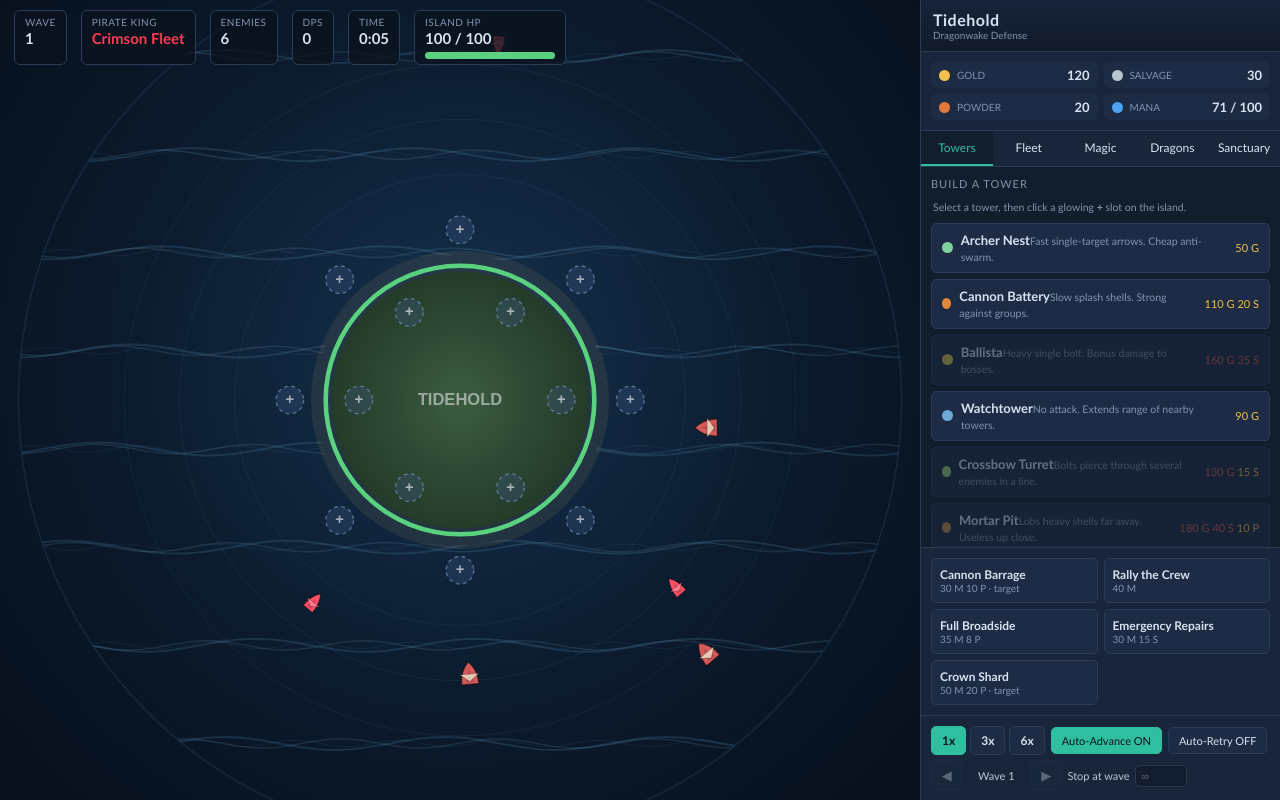
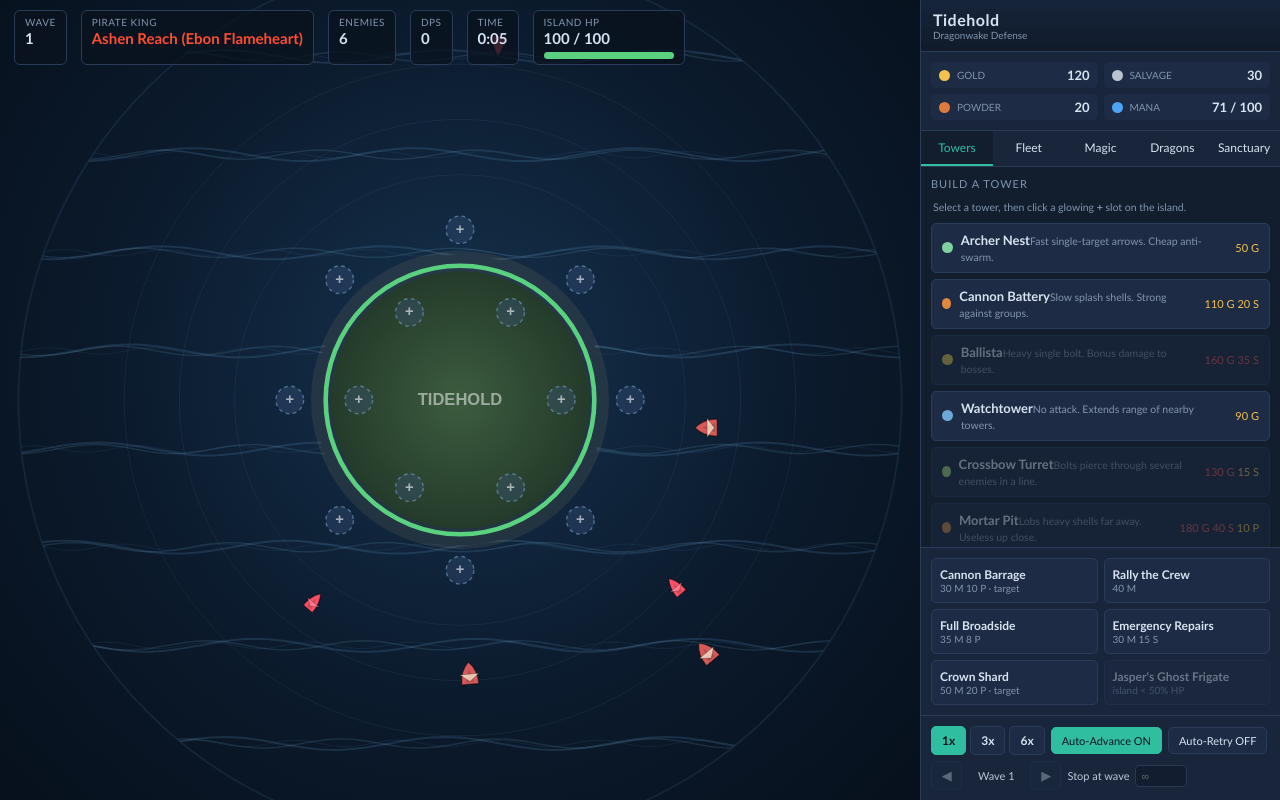
Before and after one commit to ItzMorphineTime/PirateDefence, a React (Vite) app: page / in a window 1280 px wide. Built offline with nearby package versions, Linux system fonts and the light colour scheme.

Commit message:
Refactored Pirate Kings to use LORE of YoHoHo and including LORE.md file

```diff
--- a/src/game/GameEngine.ts
+++ b/src/game/GameEngine.ts
@@ -736,6 +736,7 @@ export class GameEngine {
         broadside: { ...this.abilities.states.broadside },
         repairs: { ...this.abilities.states.repairs },
         crownShard: { ...this.abilities.states.crownShard },
+        ghostFrigate: { ...this.abilities.states.ghostFrigate },
       },
       dragon: {
         ...this.dragons.state,
--- a/src/game/data/abilities.ts
+++ b/src/game/data/abilities.ts
@@ -41,6 +41,14 @@ export const ABILITY_DEFS: Record<AbilityId, AbilityDef> = {
     cooldown: 16,
     targeted: true,
   },
+  ghostFrigate: {
+    id: "ghostFrigate",
+    name: "Jasper's Ghost Frigate",
+    desc: "Call Jasper Barrow's spectral war frigate to defend the island for 20s. Only when the island is below half health.",
+    cost: { mana: 100 },
+    cooldown: 45,
+    targeted: false,
+  },
 };
 
 export const ABILITY_LIST: AbilityId[] = [
@@ -49,6 +57,7 @@ export const ABILITY_LIST: AbilityId[] = [
   "broadside",
   "repairs",
   "crownShard",
+  "ghostFrigate",
 ];
 
 // Tunable ability effect values.
@@ -59,4 +68,8 @@ export const ABILITY_TUNING = {
   rallyAttackSpeedMult: 1.6,
   broadsideDamageMult: 3,
   repairsAmount: 35,
+  /** Ghost War Frigate summon lifetime (seconds). */
+  ghostFrigateLifeSec: 20,
+  /** Island HP fraction below which the Ghost Frigate can be summoned. */
+  ghostFrigateHpThreshold: 0.5,
 };
--- a/src/game/data/enemies.ts
+++ b/src/game/data/enemies.ts
@@ -50,12 +50,12 @@ export const ENEMY_DEFS: Record<EnemyId, EnemyDef> = {
     color: "#d63d5e",
   },
 
-  // ======================= Phase 5: Faction enemies =======================
-  // Crimson Fleet — cheap, fast swarmers. Few HP each but they flood the field;
-  // splash damage is the natural counter.
-  crimsonSwarmer: {
-    id: "crimsonSwarmer",
-    name: "Crimson Swarmer",
+  // ======================= Phase 5: Pirate King enemies =======================
+  // Ashen Reach (Ebon Flameheart) — cheap, fast fire-swarmers. Few HP each but
+  // they flood the field; splash damage is the natural counter.
+  ashSwarmer: {
+    id: "ashSwarmer",
+    name: "Ashfire Swarmer",
     baseHp: 12,
     speed: 52,
     armor: 0,
@@ -64,11 +64,11 @@ export const ENEMY_DEFS: Record<EnemyId, EnemyDef> = {
     isBoss: false,
     reward: { gold: 3 },
     color: "#ff5066",
-    faction: "crimson",
+    faction: "flameheart",
   },
-  crimsonReaver: {
-    id: "crimsonReaver",
-    name: "Crimson Reaver Lord",
+  flameheartReaver: {
+    id: "flameheartReaver",
+    name: "Flameheart Reaver Lord",
     baseHp: 520,
     speed: 40,
     armor: 2,
@@ -77,13 +77,14 @@ export const ENEMY_DEFS: Record<EnemyId, EnemyDef> = {
     isBoss: true,
     reward: { gold: 130, salvage: 28, powder: 14 },
     color: "#ff2e4d",
-    faction: "crimson",
+    faction: "flameheart",
   },
 
-  // Ironhull Armada — heavily armored. Armor-shred / pierce is the counter.
-  ironhullBulwark: {
-    id: "ironhullBulwark",
-    name: "Ironhull Bulwark",
+  // Drowned Crown (Adara Thalassa) — heavily armored leviathan-kin. Armor-shred
+  // / pierce is the counter.
+  tidalBulwark: {
+    id: "tidalBulwark",
+    name: "Tidal Bulwark",
     baseHp: 70,
     speed: 16,
     armor: 10,
@@ -92,11 +93,11 @@ export const ENEMY_DEFS: Record<EnemyId, EnemyDef> = {
     isBoss: false,
     reward: { gold: 12, salvage: 3 },
     color: "#7f8a99",
-    faction: "ironhull",
+    faction: "thalassa",
   },
-  ironhullDreadnought: {
-    id: "ironhullDreadnought",
-    name: "Ironhull Dreadnought",
+  thalassaLeviathan: {
+    id: "thalassaLeviathan",
+    name: "Thalassa Leviathan",
     baseHp: 640,
     speed: 14,
     armor: 16,
@@ -105,14 +106,14 @@ export const ENEMY_DEFS: Record<EnemyId, EnemyDef> = {
     isBoss: true,
     reward: { gold: 150, salvage: 40, powder: 16 },
     color: "#5f6b7a",
-    faction: "ironhull",
+    faction: "thalassa",
   },
 
-  // Stormcaller Covenant — very fast, fragile sky strikers. Slow / fire-rate
-  // is the counter (Icey aura, frost towers).
-  stormSkimmer: {
-    id: "stormSkimmer",
-    name: "Storm Skimmer",
+  // Coiled Expanse (Mordekai Drakon) — very fast, fragile serpent racers. Slow
+  // / fire-rate is the counter (Icey aura, frost towers).
+  serpentRacer: {
+    id: "serpentRacer",
+    name: "Serpent Racer",
     baseHp: 26,
     speed: 70,
     armor: 0,
@@ -121,11 +122,11 @@ export const ENEMY_DEFS: Record<EnemyId, EnemyDef> = {
     isBoss: false,
     reward: { gold: 6, powder: 1 },
     color: "#7ad7ff",
-    faction: "stormcallers",
+    faction: "drakon",
   },
-  stormHerald: {
-    id: "stormHerald",
-    name: "Stormcaller Herald",
+  drakonHerald: {
+    id: "drakonHerald",
+    name: "Drakon Herald",
     baseHp: 430,
     speed: 56,
     armor: 3,
@@ -134,14 +135,14 @@ export const ENEMY_DEFS: Record<EnemyId, EnemyDef> = {
     isBoss: true,
     reward: { gold: 135, salvage: 26, powder: 18 },
     color: "#4fb8ff",
-    faction: "stormcallers",
+    faction: "drakon",
   },
 
-  // Drowned Court — self-heal & heal-aura. Burst damage / burn DoT is the
-  // counter (out-damage the regen).
-  drownedMender: {
-    id: "drownedMender",
-    name: "Drowned Mender",
+  // Black Spiral (Nimue Tideborn) — self-heal & heal-aura abyssal spawn. Burst
+  // damage / burn DoT is the counter (out-damage the regen).
+  abyssMender: {
+    id: "abyssMender",
+    name: "Abyssal Mender",
     baseHp: 110,
     speed: 22,
     armor: 2,
@@ -150,14 +151,14 @@ export const ENEMY_DEFS: Record<EnemyId, EnemyDef> = {
     isBoss: false,
     reward: { gold: 13, salvage: 2 },
     color: "#3fae9a",
-    faction: "drowned",
+    faction: "tideborn",
     regenPerSec: 6,
     healAuraPerSec: 5,
     healRadius: 90,
   },
-  drownedLeviathan: {
-    id: "drownedLeviathan",
-    name: "Drowned Leviathan",
+  tidebornKraken: {
+    id: "tidebornKraken",
+    name: "Tideborn Kraken",
     baseHp: 560,
     speed: 20,
     armor: 5,
@@ -166,14 +167,15 @@ export const ENEMY_DEFS: Record<EnemyId, EnemyDef> = {
     isBoss: true,
     reward: { gold: 140, salvage: 34, powder: 15 },
     color: "#2c8c7e",
-    faction: "drowned",
+    faction: "tideborn",
     regenPerSec: 18,
   },
 
-  // Goldhand Syndicate — bulky but reward-rich. No hard gimmick; greed bait.
-  goldhandFactor: {
-    id: "goldhandFactor",
-    name: "Goldhand Factor",
+  // Goldwake Consortium (Merchant King) — bulky but reward-rich. No hard
+  // gimmick; greed bait.
+  goldwakeFactor: {
+    id: "goldwakeFactor",
+    name: "Goldwake Factor",
     baseHp: 95,
     speed: 26,
     armor: 3,
@@ -182,11 +184,11 @@ export const ENEMY_DEFS: Record<EnemyId, EnemyDef> = {
     isBoss: false,
     reward: { gold: 26, salvage: 3, powder: 2 },
     color: "#e8c14a",
-    faction: "goldhand",
+    faction: "goldwake",
   },
-  goldhandKingpin: {
-    id: "goldhandKingpin",
-    name: "Goldhand Kingpin",
+  goldwakeKingpin: {
+    id: "goldwakeKingpin",
+    name: "Goldwake Kingpin",
     baseHp: 480,
     speed: 22,
     armor: 7,
@@ -195,7 +197,7 @@ export const ENEMY_DEFS: Record<EnemyId, EnemyDef> = {
     isBoss: true,
     reward: { gold: 260, salvage: 48, powder: 24 },
     color: "#ffd24a",
-    faction: "goldhand",
+    faction: "goldwake",
   },
 };
 
--- a/src/game/data/factions.ts
+++ b/src/game/data/factions.ts
@@ -1,83 +1,89 @@
 import type { FactionDef, FactionId } from "../types";
 
 /**
- * The five Pirate King factions (Phase 5). The active faction rotates by wave
- * band — each block of WAVE.bossEvery waves is themed by one faction, cycling
- * through FACTION_ORDER. The faction biases the normal spawn pool toward its
- * `signatureEnemy` and supplies the boss for that band's boss wave.
+ * The Pirate Kings of the Dragonwake (Phase 5). Four dragon-hunting Kings from
+ * LORE.md raid the sanctuary; the fifth slot is the Goldwake Consortium, a
+ * greedy merchant-pirate fleet that profits off the dragon-egg bounty economy.
+ * (Jasper Barrow, the one King who *protects* dragons, is not an enemy — he
+ * answers the player's call as a summonable Ghost War Frigate ability.)
+ *
+ * The active King rotates by wave band — each block of WAVE.bossEvery waves is
+ * themed by one King, cycling through FACTION_ORDER. The King biases the normal
+ * spawn pool toward its `signatureEnemy` and supplies the boss for that band's
+ * boss wave.
  *
  * New factions are pure data: add an id to `FactionId`, an entry here, and the
  * signature enemy/boss to `ENEMY_DEFS`. The order they appear in below is the
  * rotation order.
  */
 export const FACTION_DEFS: Record<FactionId, FactionDef> = {
-  crimson: {
-    id: "crimson",
-    name: "Crimson Fleet",
-    desc: "Blood-sailed swarmers that drown the shore in numbers.",
-    color: "#ff3b54",
+  flameheart: {
+    id: "flameheart",
+    name: "Ashen Reach (Ebon Flameheart)",
+    desc: "The Dragon Marauder's fire-swarm — countless ash-sailed raiders set the shore alight.",
+    color: "#ff4d2e",
     family: "land",
-    signatureEnemy: "crimsonSwarmer",
+    signatureEnemy: "ashSwarmer",
     signatureWeight: 14,
     signatureMinWave: 1,
-    boss: "crimsonReaver",
-    counterHint: "Splash & mortar fire shred the swarm.",
+    boss: "flameheartReaver",
+    counterHint: "Splash & mortar fire shred the burning swarm.",
   },
-  ironhull: {
-    id: "ironhull",
-    name: "Ironhull Armada",
-    desc: "Slow, plated juggernauts that shrug off arrows.",
-    color: "#8794a5",
+  thalassa: {
+    id: "thalassa",
+    name: "Drowned Crown (Adara Thalassa)",
+    desc: "The Queen of Leviathans sends plated juggernauts that shrug off arrows.",
+    color: "#3f8aa5",
     family: "sea",
-    signatureEnemy: "ironhullBulwark",
+    signatureEnemy: "tidalBulwark",
     signatureWeight: 9,
     signatureMinWave: 1,
-    boss: "ironhullDreadnought",
-    counterHint: "Armor-Piercing Munitions cut through their plate.",
+    boss: "thalassaLeviathan",
+    counterHint: "Armor-Piercing Munitions cut through leviathan plate.",
   },
-  stormcallers: {
-    id: "stormcallers",
-    name: "Stormcaller Covenant",
-    desc: "Fragile sky-strikers that blitz the island.",
-    color: "#5fc4ff",
+  drakon: {
+    id: "drakon",
+    name: "Coiled Expanse (Mordekai Drakon)",
+    desc: "The Sea Serpent King's racers blitz the island faster than the eye can track.",
+    color: "#5fd08a",
     family: "sky",
-    signatureEnemy: "stormSkimmer",
+    signatureEnemy: "serpentRacer",
     signatureWeight: 12,
     signatureMinWave: 1,
-    boss: "stormHerald",
-    counterHint: "Tidal Nets slow them; frost towers lock them down.",
+    boss: "drakonHerald",
+    counterHint: "Tidal Nets & frost lock the serpent racers down.",
   },
-  drowned: {
-    id: "drowned",
-    name: "Drowned Court",
-    desc: "Rotting menders that knit their kin back together.",
-    color: "#34a596",
+  tideborn: {
+    id: "tideborn",
+    name: "Black Spiral (Nimue Tideborn)",
+    desc: "The Kraken Caller's abyssal spawn knit their rotting kin back together.",
+    color: "#6a4fb0",
     family: "shadow",
-    signatureEnemy: "drownedMender",
+    signatureEnemy: "abyssMender",
     signatureWeight: 8,
     signatureMinWave: 1,
-    boss: "drownedLeviathan",
-    counterHint: "Searing Rounds (burn) out-damage their regen.",
+    boss: "tidebornKraken",
+    counterHint: "Searing burn DoT out-damages their abyssal regen.",
   },
-  goldhand: {
-    id: "goldhand",
-    name: "Goldhand Syndicate",
-    desc: "Bloated bankers — kill them for a fat purse.",
+  goldwake: {
+    id: "goldwake",
+    name: "Goldwake Consortium (Merchant King)",
+    desc: "A self-made trade-baron's bounty fleet — bloated galleons, fat with plundered coin.",
     color: "#ffcf4d",
     family: "land",
-    signatureEnemy: "goldhandFactor",
+    signatureEnemy: "goldwakeFactor",
     signatureWeight: 9,
     signatureMinWave: 1,
-    boss: "goldhandKingpin",
+    boss: "goldwakeKingpin",
     counterHint: "No gimmick — bring raw DPS and reap the bounty.",
   },
 };
 
-/** Rotation order: which faction governs wave band 0, 1, 2, ... */
+/** Rotation order: which King governs wave band 0, 1, 2, ... */
 export const FACTION_ORDER: FactionId[] = [
-  "crimson",
-  "ironhull",
-  "stormcallers",
-  "drowned",
-  "goldhand",
+  "flameheart",
+  "thalassa",
+  "drakon",
+  "tideborn",
+  "goldwake",
 ];
--- a/src/game/data/ships.ts
+++ b/src/game/data/ships.ts
@@ -98,7 +98,29 @@ export const SHIP_DEFS: Record<ShipId, ShipDef> = {
     bossMultiplier: 1.4,
     volley: 3,
   },
+
+  // --- Summon-only: Jasper Barrow's spectral aid (Phase 5 ally ability) ---
+  ghostWarFrigate: {
+    id: "ghostWarFrigate",
+    name: "Jasper's Ghost War Frigate",
+    desc: "Spectral capital ship summoned by Jasper Barrow. Fast, powerful, and shrugs off armor — but fades after a short time.",
+    buildCost: {}, // never bought; conjured by the Ghost Frigate ability
+    damage: 40,
+    fireInterval: 0.7,
+    range: 220,
+    ring: "outer",
+    orbitSpeed: 0.7,
+    color: "#b9a8ff",
+    ignoreArmor: true,
+    bossMultiplier: 1.5,
+    volley: 2,
+    summonOnly: true,
+  },
 };
 
-/** Fleet menu derives from SHIP_DEFS so new defs auto-appear in the UI. */
-export const BUILDABLE_SHIPS: ShipId[] = Object.keys(SHIP_DEFS) as ShipId[];
+/** Fleet menu derives from SHIP_DEFS so new defs auto-appear in the UI.
+ *  Summon-only ships (e.g. Jasper's Ghost War Frigate) are excluded — they are
+ *  conjured by abilities, never recruited. */
+export const BUILDABLE_SHIPS: ShipId[] = (
+  Object.keys(SHIP_DEFS) as ShipId[]
+).filter((id) => !SHIP_DEFS[id].summonOnly);
--- a/src/game/managers/AbilityManager.ts
+++ b/src/game/managers/AbilityManager.ts
@@ -19,6 +19,16 @@ export class AbilityManager {
 
   ready(id: AbilityId): boolean {
     return this.states[id].cooldown <= 0;
+  }
+
+  /**
+   * Jasper's Ghost Frigate is gated on the island being below half health — a
+   * desperate-times panic button. Other abilities are always available. Shared
+   * by cast() (server-side guard) and the engine/UI (button enable state).
+   */
+  hpGateMet(world: World, id: AbilityId): boolean {
+    if (id !== "ghostFrigate") return true;
+    return world.islandHp / world.maxIslandHp < ABILITY_TUNING.ghostFrigateHpThreshold;
   }
 
   update(dt: number): void {
@@ -49,6 +59,7 @@ export class AbilityManager {
     const def = ABILITY_DEFS[id];
     if (!this.ready(id)) return false;
     if (def.targeted && !ctx.target) return false;
+    if (!this.hpGateMet(ctx.world, id)) return false;
     if (!ctx.res.canAfford(def.cost)) return false;
     ctx.res.spend(def.cost);
     this.states[id].cooldown = def.cooldown;
@@ -107,6 +118,21 @@ export class AbilityManager {
         break;
       case "crownShard":
         this.castCrownShard(ctx);
+        break;
+      case "ghostFrigate":
+        ctx.ships.addTemporary(
+          world,
+          "ghostWarFrigate",
+          ABILITY_TUNING.ghostFrigateLifeSec
+        );
+        // Spectral arrival flourish.
+        world.effects.push({
+          pos: { x: CENTER.x, y: CENTER.y },
+          radius: 140,
+          life: 0.7,
+          maxLife: 0.7,
+          color: "#b9a8ff",
+        });
         break;
     }
     return true;
--- a/src/game/managers/ShipManager.ts
+++ b/src/game/managers/ShipManager.ts
@@ -17,6 +17,23 @@ export class ShipManager {
     return ship;
   }
 
+  /**
+   * Summon a temporary ship (e.g. Jasper's Ghost War Frigate) that fights for
+   * `lifeSec` seconds and then vanishes. Summons are NOT counted in
+   * `shipsOwned` — they're transient and never part of the recruited fleet.
+   */
+  addTemporary(world: World, defId: ShipId, lifeSec: number): Ship {
+    const ship: Ship = {
+      uid: nextUid(),
+      defId,
+      angle: Math.random() * Math.PI * 2,
+      cooldown: 0,
+      expiresAt: world.time + lifeSec,
+    };
+    world.ships.push(ship);
+    return ship;
+  }
+
   pos(ship: Ship): Vec2 {
     const def = SHIP_DEFS[ship.defId];
     return pointOnCircle(CENTER, ORBIT_RADII[def.ring], ship.angle);
@@ -32,6 +49,13 @@ export class ShipManager {
     dt: number,
     fireProjectile: (ship: Ship, from: Vec2, target: Enemy) => void
   ): void {
+    // Expire summoned ships (Ghost War Frigate) whose lifetime has elapsed.
+    if (world.ships.some((s) => s.expiresAt != null && world.time >= s.expiresAt)) {
+      world.ships = world.ships.filter(
+        (s) => s.expiresAt == null || world.time < s.expiresAt
+      );
+    }
+
     const attackMult = world.time < world.rallyUntil ? world.rallyMult : 1;
     const orbitMult = world.bonuses.shipOrbitMult * (world.time < world.rallyUntil ? 1.1 : 1);
     const reloadMult = world.bonuses.shipReloadMult * attackMult;
--- a/src/ui/AbilityBar.tsx
+++ b/src/ui/AbilityBar.tsx
@@ -1,6 +1,6 @@
 import type { GameEngine } from "../game/GameEngine";
 import type { GameSnapshot } from "../game/types";
-import { ABILITY_DEFS, ABILITY_LIST } from "../game/data/abilities";
+import { ABILITY_DEFS, ABILITY_LIST, ABILITY_TUNING } from "../game/data/abilities";
 import { CostLabel } from "./costUtil";
 
 export function AbilityBar({
@@ -18,19 +18,29 @@ export function AbilityBar({
         const onCd = st.cooldown > 0;
         const affordable = engine.canAfford(def.cost);
         const armed = snap.armedAbility === id;
-        const disabled = onCd || !affordable || snap.gameOver;
+        // Jasper's Ghost Frigate is only castable below half island HP.
+        const hpGated =
+          id === "ghostFrigate" &&
+          snap.islandHp / snap.maxIslandHp >= ABILITY_TUNING.ghostFrigateHpThreshold;
+        const disabled = onCd || !affordable || snap.gameOver || hpGated;
         return (
           <button
             key={id}
             className={`ability${armed ? " armed" : ""}`}
             disabled={disabled}
             onClick={() => engine.armAbility(id)}
-            title={def.desc}
+            title={hpGated ? "Only when the island is below half health." : def.desc}
           >
             <div className="aname">{def.name}</div>
             <div className="acost">
-              <CostLabel cost={def.cost} resources={snap.resources} />
-              {def.targeted ? " · target" : ""}
+              {hpGated ? (
+                "island < 50% HP"
+              ) : (
+                <>
+                  <CostLabel cost={def.cost} resources={snap.resources} />
+                  {def.targeted ? " · target" : ""}
+                </>
+              )}
             </div>
             {onCd && (
               <div
```
Also changed, not shown: src/game/types.ts (+26 -18 lines), src/render/BattlefieldRenderer.ts (+10 -10 lines), 2 other files (tests, documents, lock files or other folders).
